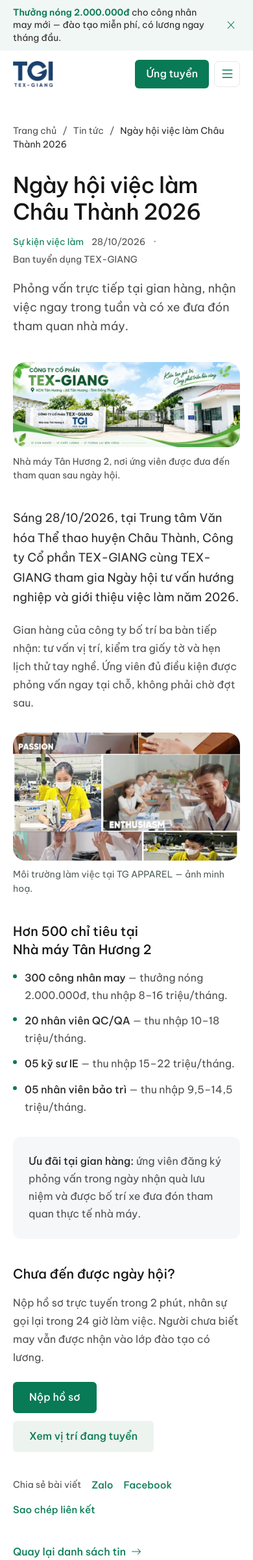
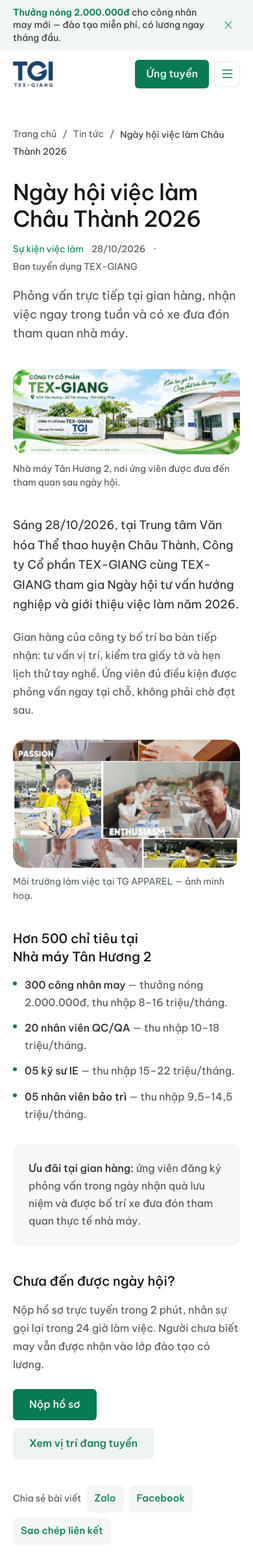
Before and after one commit to tex-giang/website-tuyendung, a PHP site: page /news-detail.html in a window 390 px wide. Shown: the top 2400 px of the page at 65% size. Run offline with PHP 8.4, Linux system fonts and the light colour scheme.

Commit message:
fix(mobile): vùng chạm và chi tiết nhỏ trên điện thoại
- Nút đóng dải thông báo 28px → 36px (13 trang)
- Job detail / news detail: hàng chia sẻ thành chip 42px trên mobile (class share-row)
- Ô đồng ý điều khoản 16px → 20px; placeholder SĐT đổi từ hotline công ty
  sang ví dụ số di động (0912 345 678)
- Link phụ: tg-link cao tối thiểu 36px, link trong thẻ việc làm 36px,
  breadcrumb 32px, link chân trang 38px
- Admin: link topbar và chân sidebar cao 40px trên mobile
- Gộp bản remote (dialog ứng tuyển mới): apply.html dùng form dựng bằng JS,
  form ứng tuyển chuyển sang chọn "Khu sản xuất" với 3 khu

```diff
--- a/404.html
+++ b/404.html
@@ -23,7 +23,7 @@
       <div class="flex shrink-0 items-center gap-3">
         <a href="apply.html" class="tg-link hidden text-[14px] sm:inline-flex">Xem điều kiện <img src="assets/images/icons/arrow-right.svg" alt="" aria-hidden="true" width="20" height="20" class="tg-icon text-[13px]"></a>
         <button id="announce-close" type="button" aria-label="Đóng thông báo"
-                class="grid h-7 w-7 place-items-center rounded-md text-muted transition-colors hover:bg-black/5 hover:text-ink">
+                class="grid h-9 w-9 place-items-center rounded-md text-muted transition-colors hover:bg-black/5 hover:text-ink">
           <img src="assets/images/icons/x-lg.svg" alt="" aria-hidden="true" width="20" height="20" class="tg-icon text-[13px]">
         </button>
       </div>
--- a/about.html
+++ b/about.html
@@ -22,7 +22,7 @@
       <div class="flex shrink-0 items-center gap-3">
         <a href="apply.html" class="tg-link hidden text-[14px] sm:inline-flex">Xem điều kiện <img src="assets/images/icons/arrow-right.svg" alt="" aria-hidden="true" width="20" height="20" class="tg-icon text-[13px]"></a>
         <button id="announce-close" type="button" aria-label="Đóng thông báo"
-                class="grid h-7 w-7 place-items-center rounded-md text-muted transition-colors hover:bg-black/5 hover:text-ink">
+                class="grid h-9 w-9 place-items-center rounded-md text-muted transition-colors hover:bg-black/5 hover:text-ink">
           <img src="assets/images/icons/x-lg.svg" alt="" aria-hidden="true" width="20" height="20" class="tg-icon text-[13px]">
         </button>
       </div>
--- a/application-error.html
+++ b/application-error.html
@@ -23,7 +23,7 @@
       <div class="flex shrink-0 items-center gap-3">
         <a href="apply.html" class="tg-link hidden text-[14px] sm:inline-flex">Xem điều kiện <img src="assets/images/icons/arrow-right.svg" alt="" aria-hidden="true" width="20" height="20" class="tg-icon text-[13px]"></a>
         <button id="announce-close" type="button" aria-label="Đóng thông báo"
-                class="grid h-7 w-7 place-items-center rounded-md text-muted transition-colors hover:bg-black/5 hover:text-ink">
+                class="grid h-9 w-9 place-items-center rounded-md text-muted transition-colors hover:bg-black/5 hover:text-ink">
           <img src="assets/images/icons/x-lg.svg" alt="" aria-hidden="true" width="20" height="20" class="tg-icon text-[13px]">
         </button>
       </div>
--- a/application-success.html
+++ b/application-success.html
@@ -23,7 +23,7 @@
       <div class="flex shrink-0 items-center gap-3">
         <a href="apply.html" class="tg-link hidden text-[14px] sm:inline-flex">Xem điều kiện <img src="assets/images/icons/arrow-right.svg" alt="" aria-hidden="true" width="20" height="20" class="tg-icon text-[13px]"></a>
         <button id="announce-close" type="button" aria-label="Đóng thông báo"
-                class="grid h-7 w-7 place-items-center rounded-md text-muted transition-colors hover:bg-black/5 hover:text-ink">
+                class="grid h-9 w-9 place-items-center rounded-md text-muted transition-colors hover:bg-black/5 hover:text-ink">
           <img src="assets/images/icons/x-lg.svg" alt="" aria-hidden="true" width="20" height="20" class="tg-icon text-[13px]">
         </button>
       </div>
--- a/apply.html
+++ b/apply.html
@@ -23,7 +23,7 @@
       <div class="flex shrink-0 items-center gap-3">
         <a href="apply.html" class="tg-link hidden text-[14px] sm:inline-flex">Xem điều kiện <img src="assets/images/icons/arrow-right.svg" alt="" aria-hidden="true" width="20" height="20" class="tg-icon text-[13px]"></a>
         <button id="announce-close" type="button" aria-label="Đóng thông báo"
-                class="grid h-7 w-7 place-items-center rounded-md text-muted transition-colors hover:bg-black/5 hover:text-ink">
+                class="grid h-9 w-9 place-items-center rounded-md text-muted transition-colors hover:bg-black/5 hover:text-ink">
           <img src="assets/images/icons/x-lg.svg" alt="" aria-hidden="true" width="20" height="20" class="tg-icon text-[13px]">
         </button>
       </div>
--- a/assets/css/public.css
+++ b/assets/css/public.css
@@ -547,3 +547,47 @@ body.has-dialog { overflow: hidden; }
   .apply-dialog[open],
   .apply-dialog[open]::backdrop { animation: none; }
 }
+
+/* ---------- Vùng chạm trên điện thoại ---------- */
+.tg-public a.tg-link {
+  min-height: 36px;
+}
+
+@media (max-width: 639px) {
+  .share-row {
+    gap: 8px;
+  }
+  .share-row .tg-link {
+    min-height: 42px;
+    padding: 8px 12px;
+    border-radius: 8px;
+    background: var(--tg-surface, #f3f6f4);
+  }
+  .tg-public footer ul a {
+    display: inline-flex;
+    align-items: center;
+    min-height: 38px;
+  }
+}
+
+/* Link phụ trong thẻ việc làm / breadcrumb: đủ vùng chạm trên mobile */
+@media (max-width: 639px) {
+  .job-row a[href^="job-detail"],
+  .job-row__side a {
+    display: inline-flex;
+    align-items: center;
+    min-height: 36px;
+  }
+  .tg-public nav[aria-label="Breadcrumb"] a {
+    display: inline-flex;
+    align-items: center;
+    min-height: 32px;
+  }
+}
+
+/* Ô đồng ý điều khoản: đủ lớn để chạm trên mobile */
+.tg-public #apply-terms {
+  width: 20px;
+  height: 20px;
+  flex: 0 0 20px;
+}
--- a/assets/js/apply-form.js
+++ b/assets/js/apply-form.js
@@ -18,11 +18,12 @@
     '    <legend class="form-group-title"><img class="tg-icon" src="assets/images/icons/briefcase.svg" width="20" height="20" alt="" aria-hidden="true"> Vị trí ứng tuyển</legend>',
     '    <div class="grid gap-4 sm:grid-cols-2">',
     '      <div>',
-    '        <label class="form-label" for="apply-company">Công ty / nhà máy <span class="req">*</span></label>',
+    '        <label class="form-label" for="apply-company">Khu sản xuất <span class="req">*</span></label>',
     '        <select id="apply-company" name="company" class="form-input" required>',
-    '          <option value="tex-giang">TEX-GIANG — Nhà máy Tân Hương 2</option>',
-    '          <option value="tg-apparel">TG APPAREL — KCN Tân Hương</option>',
-    '          <option value="any">Cả hai, theo sắp xếp phù hợp</option>',
+    '          <option value="tan-huong">Khu Tân Hương</option>',
+    '          <option value="cai-lay">Khu Cái Lậy</option>',
+    '          <option value="cho-gao">Khu Chợ Gạo</option>',
+    '          <option value="any">Theo sắp xếp phù hợp</option>',
     '        </select>',
     '      </div>',
     '      <div>',
@@ -51,7 +52,7 @@
     '      </div>',
     '      <div>',
     '        <label class="form-label" for="apply-phone">Số điện thoại <span class="req">*</span></label>',
-    '        <input type="tel" id="apply-phone" name="phone" required autocomplete="tel" inputmode="tel" placeholder="0273 393 7274" class="form-input">',
+    '        <input type="tel" id="apply-phone" name="phone" required autocomplete="tel" inputmode="tel" placeholder="0912 345 678" class="form-input">',
     '      </div>',
     '      <div>',
     '        <label class="form-label" for="apply-email">Email (nếu có)</label>',
@@ -125,7 +126,7 @@
     '  <div class="space-y-5">',
     '    <label class="flex cursor-pointer items-start gap-3 rounded-card bg-surface p-4 text-[14px] leading-[1.6] text-muted">',
     '      <input type="checkbox" id="apply-terms" name="terms" required',
-    '             class="mt-0.5 h-4 w-4 shrink-0 rounded border-line text-accent focus:ring-accent">',
+    '             class="mt-0.5 h-5 w-5 shrink-0 rounded border-line text-accent focus:ring-accent">',
     '      <span>Tôi xác nhận thông tin trên là đúng và đồng ý để ban tuyển dụng TEX-GIANG liên hệ qua điện thoại hoặc Zalo.</span>',
     '    </label>',
     '    <button type="submit" class="tg-btn tg-btn--primary w-full">',
--- a/contact.html
+++ b/contact.html
@@ -22,7 +22,7 @@
       <div class="flex shrink-0 items-center gap-3">
         <a href="apply.html" class="tg-link hidden text-[14px] sm:inline-flex">Xem điều kiện <img src="assets/images/icons/arrow-right.svg" alt="" aria-hidden="true" width="20" height="20" class="tg-icon text-[13px]"></a>
         <button id="announce-close" type="button" aria-label="Đóng thông báo"
-                class="grid h-7 w-7 place-items-center rounded-md text-muted transition-colors hover:bg-black/5 hover:text-ink">
+                class="grid h-9 w-9 place-items-center rounded-md text-muted transition-colors hover:bg-black/5 hover:text-ink">
           <img src="assets/images/icons/x-lg.svg" alt="" aria-hidden="true" width="20" height="20" class="tg-icon text-[13px]">
         </button>
       </div>
--- a/index.html
+++ b/index.html
@@ -26,7 +26,7 @@
       <div class="flex shrink-0 items-center gap-3">
         <a href="apply.html" class="tg-link hidden text-[14px] sm:inline-flex">Xem điều kiện <img src="assets/images/icons/arrow-right.svg" alt="" aria-hidden="true" width="20" height="20" class="tg-icon text-[13px]"></a>
         <button id="announce-close" type="button" aria-label="Đóng thông báo"
-                class="grid h-7 w-7 place-items-center rounded-md text-muted transition-colors hover:bg-black/5 hover:text-ink">
+                class="grid h-9 w-9 place-items-center rounded-md text-muted transition-colors hover:bg-black/5 hover:text-ink">
           <img src="assets/images/icons/x-lg.svg" alt="" aria-hidden="true" width="20" height="20" class="tg-icon text-[13px]">
         </button>
       </div>
--- a/index2.html
+++ b/index2.html
@@ -95,7 +95,7 @@
       <div class="flex shrink-0 items-center gap-3">
         <a href="apply.html" class="tg-link hidden text-[14px] sm:inline-flex">Xem điều kiện <img src="assets/images/icons/arrow-right.svg" alt="" aria-hidden="true" width="20" height="20" class="tg-icon text-[13px]"></a>
         <button id="announce-close" type="button" aria-label="Đóng thông báo"
-                class="grid h-7 w-7 place-items-center rounded-md text-muted transition-colors hover:bg-black/5 hover:text-ink">
+                class="grid h-9 w-9 place-items-center rounded-md text-muted transition-colors hover:bg-black/5 hover:text-ink">
           <img src="assets/images/icons/x-lg.svg" alt="" aria-hidden="true" width="20" height="20" class="tg-icon text-[13px]">
         </button>
       </div>
--- a/job-detail.html
+++ b/job-detail.html
@@ -23,7 +23,7 @@
       <div class="flex shrink-0 items-center gap-3">
         <a href="apply.html" class="tg-link hidden text-[14px] sm:inline-flex">Xem điều kiện <img src="assets/images/icons/arrow-right.svg" alt="" aria-hidden="true" width="20" height="20" class="tg-icon text-[13px]"></a>
         <button id="announce-close" type="button" aria-label="Đóng thông báo"
-                class="grid h-7 w-7 place-items-center rounded-md text-muted transition-colors hover:bg-black/5 hover:text-ink">
+                class="grid h-9 w-9 place-items-center rounded-md text-muted transition-colors hover:bg-black/5 hover:text-ink">
           <img src="assets/images/icons/x-lg.svg" alt="" aria-hidden="true" width="20" height="20" class="tg-icon text-[13px]">
         </button>
       </div>
@@ -177,7 +177,7 @@
             <p class="mt-1 text-[16px] font-medium text-ink">30/11/2026</p>
             <a href="apply.html?job=C%C3%B4ng%20nh%C3%A2n%20may" class="tg-btn tg-btn--primary mt-6 w-full">Ứng tuyển vị trí này</a>
             <a href="tel:02733937274" class="tg-btn tg-btn--ghost mt-3 w-full">Gọi 0273 393 7274</a>
-            <div class="mt-5 flex flex-wrap gap-4">
+            <div class="share-row mt-5 flex flex-wrap gap-4">
               <button type="button" class="open-qr-modal tg-link text-[15px]">Mã QR</button>
               <button type="button" onclick="shareFacebook()" class="tg-link text-[15px]">Facebook</button>
               <button type="button" onclick="shareZalo()" class="tg-link text-[15px]">Zalo</button>
--- a/jobs.html
+++ b/jobs.html
@@ -22,7 +22,7 @@
       <div class="flex shrink-0 items-center gap-3">
         <a href="apply.html" class="tg-link hidden text-[14px] sm:inline-flex">Xem điều kiện <img src="assets/images/icons/arrow-right.svg" alt="" aria-hidden="true" width="20" height="20" class="tg-icon text-[13px]"></a>
         <button id="announce-close" type="button" aria-label="Đóng thông báo"
-                class="grid h-7 w-7 place-items-center rounded-md text-muted transition-colors hover:bg-black/5 hover:text-ink">
+                class="grid h-9 w-9 place-items-center rounded-md text-muted transition-colors hover:bg-black/5 hover:text-ink">
           <img src="assets/images/icons/x-lg.svg" alt="" aria-hidden="true" width="20" height="20" class="tg-icon text-[13px]">
         </button>
       </div>
--- a/news-detail.html
+++ b/news-detail.html
@@ -23,7 +23,7 @@
       <div class="flex shrink-0 items-center gap-3">
         <a href="apply.html" class="tg-link hidden text-[14px] sm:inline-flex">Xem điều kiện <img src="assets/images/icons/arrow-right.svg" alt="" aria-hidden="true" width="20" height="20" class="tg-icon text-[13px]"></a>
         <button id="announce-close" type="button" aria-label="Đóng thông báo"
-                class="grid h-7 w-7 place-items-center rounded-md text-muted transition-colors hover:bg-black/5 hover:text-ink">
+                class="grid h-9 w-9 place-items-center rounded-md text-muted transition-colors hover:bg-black/5 hover:text-ink">
           <img src="assets/images/icons/x-lg.svg" alt="" aria-hidden="true" width="20" height="20" class="tg-icon text-[13px]">
         </button>
       </div>
@@ -139,7 +139,7 @@
           <a href="jobs.html" class="tg-btn tg-btn--ghost">Xem vị trí đang tuyển</a>
         </div>
 
-        <div class="mt-10 flex flex-wrap items-center gap-4" data-reveal>
+        <div class="share-row mt-10 flex flex-wrap items-center gap-4" data-reveal>
           <span class="text-[14px] text-muted">Chia sẻ bài viết</span>
           <button type="button" onclick="shareZalo()" class="tg-link text-[15px]">Zalo</button>
           <button type="button" onclick="shareFacebook()" class="tg-link text-[15px]">Facebook</button>
--- a/news.html
+++ b/news.html
@@ -22,7 +22,7 @@
       <div class="flex shrink-0 items-center gap-3">
         <a href="apply.html" class="tg-link hidden text-[14px] sm:inline-flex">Xem điều kiện <img src="assets/images/icons/arrow-right.svg" alt="" aria-hidden="true" width="20" height="20" class="tg-icon text-[13px]"></a>
         <button id="announce-close" type="button" aria-label="Đóng thông báo"
-                class="grid h-7 w-7 place-items-center rounded-md text-muted transition-colors hover:bg-black/5 hover:text-ink">
+                class="grid h-9 w-9 place-items-center rounded-md text-muted transition-colors hover:bg-black/5 hover:text-ink">
           <img src="assets/images/icons/x-lg.svg" alt="" aria-hidden="true" width="20" height="20" class="tg-icon text-[13px]">
         </button>
       </div>
--- a/why-tex-giang.html
+++ b/why-tex-giang.html
@@ -22,7 +22,7 @@
       <div class="flex shrink-0 items-center gap-3">
         <a href="apply.html" class="tg-link hidden text-[14px] sm:inline-flex">Xem điều kiện <img src="assets/images/icons/arrow-right.svg" alt="" aria-hidden="true" width="20" height="20" class="tg-icon text-[13px]"></a>
         <button id="announce-close" type="button" aria-label="Đóng thông báo"
-                class="grid h-7 w-7 place-items-center rounded-md text-muted transition-colors hover:bg-black/5 hover:text-ink">
+                class="grid h-9 w-9 place-items-center rounded-md text-muted transition-colors hover:bg-black/5 hover:text-ink">
           <img src="assets/images/icons/x-lg.svg" alt="" aria-hidden="true" width="20" height="20" class="tg-icon text-[13px]">
         </button>
       </div>
```
Also changed, not shown: assets/css/admin.css (+9 -0 lines).
